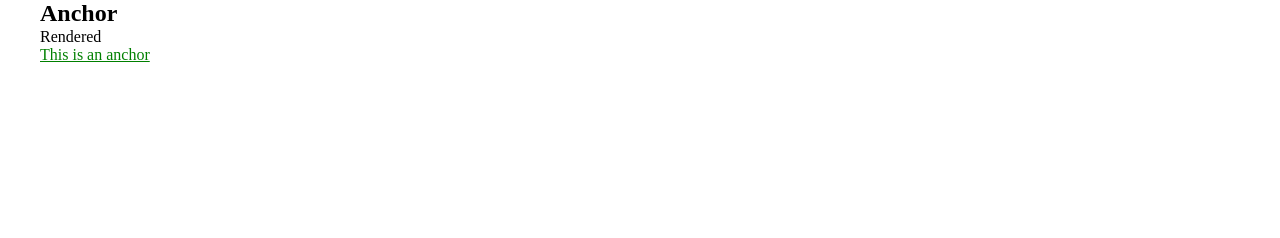
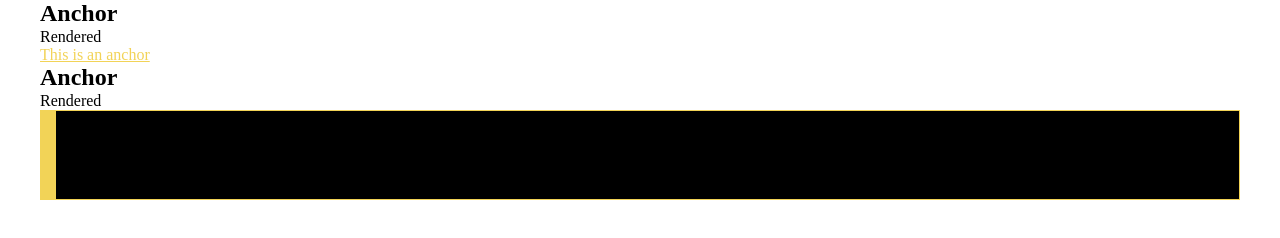
Before and after one commit to waltercraig/poco, a website built with webpack: page docs/core.html in a window 1280 px wide. Built offline with nearby package versions, Linux system fonts and the light colour scheme; no server answers.

Commit message:
Added some default vars

```diff
--- a/docs/core.html
+++ b/docs/core.html
@@ -13,7 +13,7 @@
 <body>
     <header class="main-header"></header>
     <div class="container">
-        <div class="row">
+        <section class="row" id="anchor">
             <div class="col-xs-12">
                 <h2>Anchor</h2>
                 <span class="sub-header">Rendered</span>
@@ -21,7 +21,16 @@
                     <a href="#">This is an anchor</a>
                 </div>
             </div>
-        </div>
+        </section><!--/-anchor-->
+        <section class="row" id="blockquote">
+            <div class="col-xs-12">
+                <h2>Anchor</h2>
+                <span class="sub-header">Rendered</span>
+                <div class="render-wrap">
+                    <blockquote>This is blockquote content</blockquote>
+                </div>
+            </div>
+        </section><!--/-anchor-->
     </div>
 </body>
 </html>
--- a/src/scss/_import.scss
+++ b/src/scss/_import.scss
@@ -7,6 +7,7 @@
 
 // Core Styles
 @import "./core/anchor";
+@import "./core/blockquote";
 
 // system-wide styles, mixins and placeholders
 @import "utility/grid";
--- a/src/scss/core/_blockquote.scss
+++ b/src/scss/core/_blockquote.scss
@@ -6,6 +6,13 @@
 
 // 01 - blockquote
 // Usage:
+// Default variables:
+$blockquote-padding: $global-padding !default;
+$blockquote-border-width: 1px !default;
+$blockquote-border-color: $brand !default;
+$blockquote-border-left-width: 1rem !default;
+$blockquote-background-color: black !default;
+$blockquote-font-size: 2rem !default;
 
 blockquote {
     display: block;
@@ -15,4 +22,5 @@ blockquote {
     border-color: $blockquote-border-color;
     border-left-width: $blockquote-border-left-width;
     background-color: $blockquote-background-color;
+    font-size: $blockquote-font-size;
 }
--- a/src/scss/utility/grid/_columns.scss
+++ b/src/scss/utility/grid/_columns.scss
@@ -2,6 +2,9 @@
 *** Contents
 *** 01 - Grid
 **/
+
+// Default variables
+$grid-columns: 12 !default;
 
 // Grid
 // Usage: https://gist.github.com/waltercraig/54b4fdd26ce426686ab16ea0efcdf4b6
--- a/src/scss/variables.scss
+++ b/src/scss/variables.scss
@@ -1,3 +1,16 @@
+// These vars are used as test overides for time being
+
+// Colors
+$brand: #f2d357;
+$secondary: #1d2c38;
+$text-color: white;
+
+// Padding
+$global-padding: 1rem;
+
+// Margin
+$global-margin: 1rem;
+
 // Grid
 $grid-columns: 12;
 $break-sml: 576px;
@@ -16,11 +29,19 @@ $hero-padding-xs: $content-padding-xs;
 $hero-padding-md: $content-padding-md;
 
 // Anchor
-$anchor-color: green;
+$anchor-color: $brand;
 $anchor-decoration: underline;
-$anchor-color-hover: red;
+$anchor-color-hover: darken($brand, 10%);
 $anchor-decoration-hover: $anchor-decoration;
 
 // Anchor Underlined
 $anchor-underlined-color: $anchor-color;
 $anchor-underlined-color-hover: $anchor-color-hover;
+
+// Blockquote
+$blockquote-padding: $global-padding;
+$blockquote-border-width: 1px;
+$blockquote-border-color: $brand;
+$blockquote-border-left-width: 1rem;
+$blockquote-background-color: black;
+$blockquote-font-size: 3rem;
```
